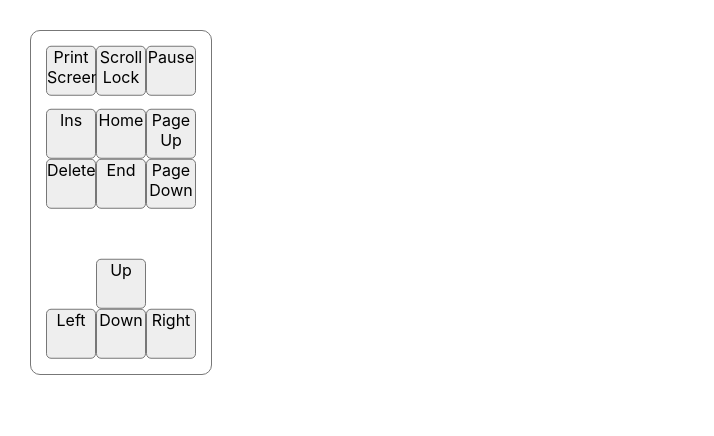
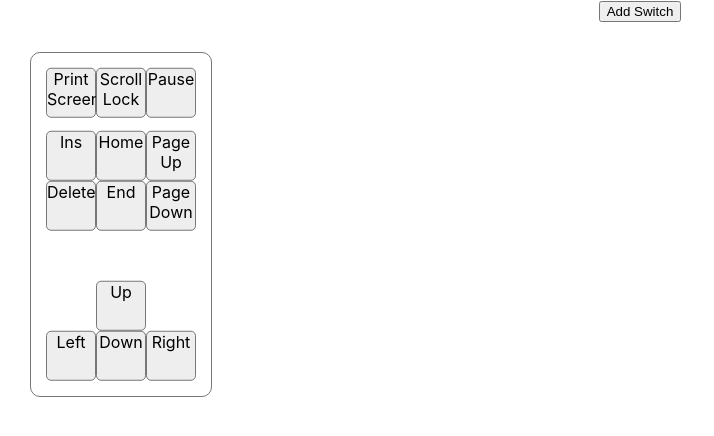
Before and after one commit to SinjinJang/mechanical-keyboard-layout-editor, a React (Create React App) app: page / in a window 1280 px wide. Shown: the top 436 px of the page, without its empty margins (0-714 px from the left). Built offline with nearby package versions, Linux system fonts and the light colour scheme.

Commit message:
Add Switch 버튼에 이벤트 핸들러 추가

```diff
--- a/src/App.js
+++ b/src/App.js
@@ -15,6 +15,17 @@ class KeySwitch extends React.Component {
     return (
       <div className="key-switch" style={style}>
         {this.props.label}
+      </div>
+    )
+  }
+}
+
+class EditPanel extends React.Component {
+  render() {
+    return (
+      <div>
+        <button onClick={this.props.onAddSwitchClick}>Add Switch
+        </button>
       </div>
     )
   }
@@ -78,9 +89,14 @@ class KeyPlate extends React.Component {
     }
 
     return (
-      <div className="key-plate-outer" style={style}>
-        <div className="key-plate-inner" style={styleInner}>
-          {keys}
+      <div>
+        <EditPanel
+          onAddSwitchClick={this.handleAddSwitch}
+        />
+        <div className="key-plate-outer" style={style}>
+          <div className="key-plate-inner" style={styleInner}>
+            {keys}
+          </div>
         </div>
       </div>
     )
```
